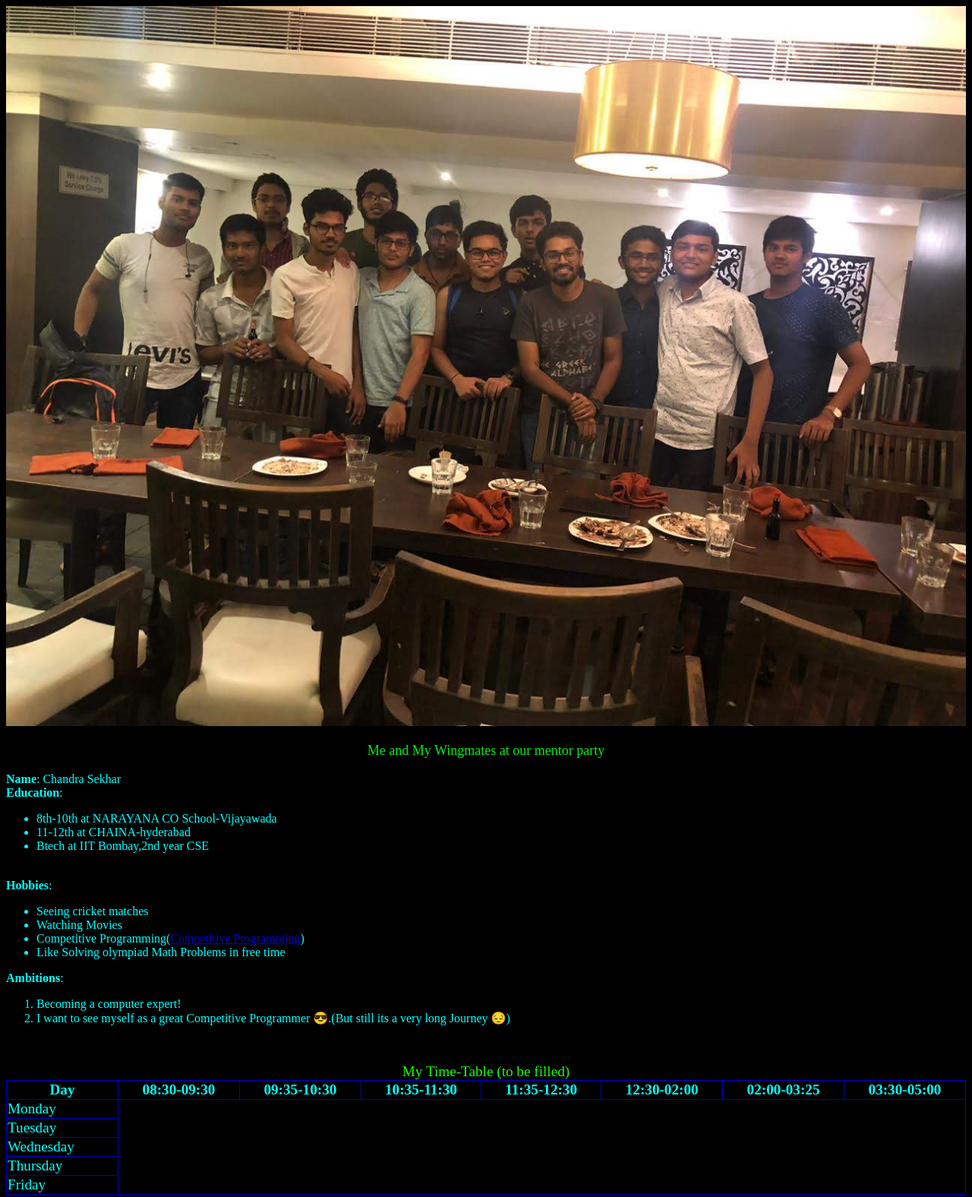
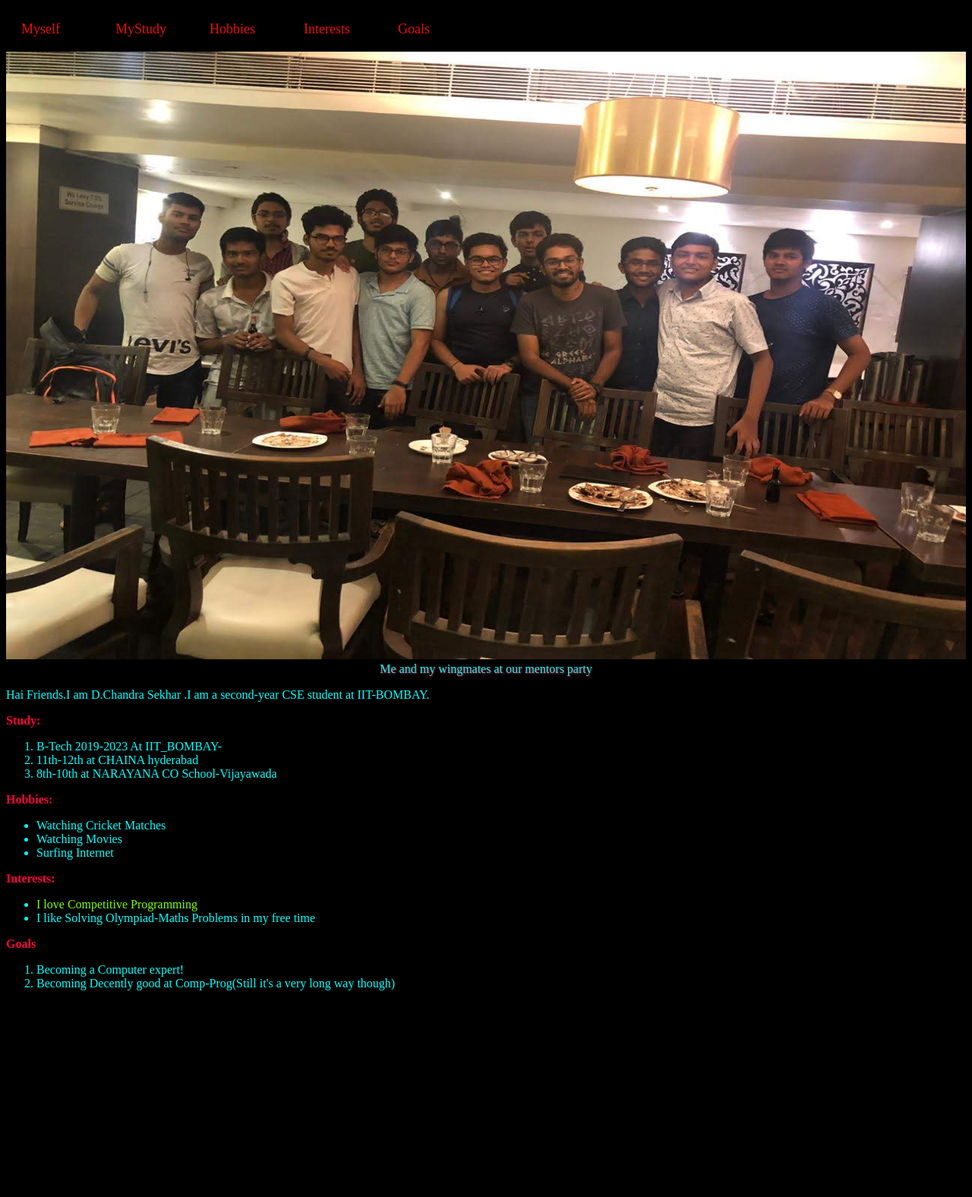
Before and after one commit to ChandraSekhar123331/190050031_WEB_DEV, a plain HTML site: page index.html in a window 1280 px wide. Shown: the whole page at 76% size. After the commit the page ends 1320 px from the top, so only its background shows below. Drawn offline with Linux system fonts and the light colour scheme.

Commit message:
template1.css

```diff
--- a/index.html
+++ b/index.html
@@ -1,15 +1,58 @@
 <!DOCTYPE html>
-<html style="background-color: black;">
+<html>
     <head>
+        <link rel="stylesheet" type="text/css" href="template1.css">
         <meta charset="UTF-8">
         <title>About Me</title>
     </head>
-    <body style="color: cyan;">
-        <img src="me.jpg" height="100%" width="100%" title="I am the first one in the back row from left">
-        <p style=" color: rgb(5, 235, 24); font-size: large;text-align: center;" >Me and My Wingmates at our mentor party</p>
+    <body >
+        <div>
+            <ul class="navbar">
+                <li><a href="#Myself">Myself</a></li>
+                <li><a href="#MyStudy">MyStudy</a></li>
+                <li><a href="#Hobbies">Hobbies</a></li>
+                <li><a href="#Interests">Interests</a></li>
+                <li><a href="#Goals">Goals</a></li>
+            </ul>
+        </div>
+        <img class="openingimg" src="me.jpg" alt="My Image" title="I am the first one in the back row from left">
+        <figcaption>Me and my wingmates at our mentors party</figcaption>
         <p id="Myself">
+            Hai Friends.I am D.Chandra Sekhar .I am a second-year CSE student at IIT-BOMBAY.
+        </p>
+        <p id="MyStudy">
+            <b>Study:</b>
+            <ol>
+                <li>B-Tech 2019-2023 At IIT_BOMBAY-</li>
+                <li>11th-12th at <abbr title="CHAITANYA NARAYANA">CHAINA</abbr> hyderabad</li>
+                <li>8th-10th at NARAYANA CO School-Vijayawada</li>
+            </ol>
+        </p>
+        <p id="Hobbies">
+            <b>Hobbies:</b>
+            <ul>
+                <li>Watching Cricket Matches</li>
+                <li>Watching Movies</li>
+                <li>Surfing Internet</li>
+            </ul>
+        </p>
+        <p id="Interests">
+            <b>Interests:</b>
+            <ul>
+                <li><a href="https://en.wikipedia.org/wiki/Competitive_programming" target="_blank">I love Competitive Programming</a></li>
+                <li>I like Solving Olympiad-Maths Problems in my free time</li>
+            </ul>
+        </p>
+        <p id="Goals">
+            <b>Goals</b>
+            <ol>
+                <li>Becoming a Computer expert!</li>
+                <li>Becoming Decently good at Comp-Prog(Still it's a very long way though)</li>
+            </ol>
+        </p>
+        <!-- <p id="Myself">
             <b>Name</b>: Chandra Sekhar
-            <br>
+
             <b>Education</b>:
                 <ul>
                     <li>8th-10th at NARAYANA CO School-Vijayawada</li>
@@ -31,23 +74,23 @@
                 </ol>
                 <br>
         </p>
-        <div style="text-align: center; color: rgb(25, 255, 4);font-size: larger;">My Time-Table (to be filled)</div>
-        <table style="width: 100%; border:1px;border-style:double;border-color: mediumblue;border-collapse: collapse;font-size: larger;">
+        <div>My Time-Table (to be filled)</div>
+        <table >
             <tr>
-                <th style="border:1px;border-style:double;border-color: mediumblue;border-collapse: collapse;">Day</th>
-                <th style="border:1px;border-style:double;border-color: mediumblue;border-collapse: collapse;">08:30-09:30</th>
-                <th style="border:1px;border-style:double;border-color: mediumblue;border-collapse: collapse;">09:35-10:30</th>
-                <th style="border:1px;border-style:double;border-color: mediumblue;border-collapse: collapse;">10:35-11:30</th>
-                <th style="border:1px;border-style:double;border-color: mediumblue;border-collapse: collapse;">11:35-12:30</th>
-                <th style="border:1px;border-style:double;border-color: mediumblue;border-collapse: collapse;">12:30-02:00</th>
-                <th style="border:1px;border-style:double;border-color: mediumblue;border-collapse: collapse;">02:00-03:25</th>
-                <th style="border:1px;border-style:double;border-color: mediumblue;border-collapse: collapse;">03:30-05:00</th>
+                <th>Day</th>
+                <th>08:30-09:30</th>
+                <th>09:35-10:30</th>
+                <th>10:35-11:30</th>
+                <th>11:35-12:30</th>
+                <th>12:30-02:00</th>
+                <th>02:00-03:25</th>
+                <th>03:30-05:00</th>
             </tr>
-            <tr><td style="border:1px;border-style:double;border-color: mediumblue;border-collapse: collapse;">Monday</td></tr>
-            <tr><td style="border:1px;border-style:double;border-color: mediumblue;border-collapse: collapse;">Tuesday</td></tr>
-            <tr><td style="border:1px;border-style:double;border-color: mediumblue;border-collapse: collapse;">Wednesday</td></tr>
-            <tr><td style="border:1px;border-style:double;border-color: mediumblue;border-collapse: collapse;">Thursday</td></tr>
-            <tr><td style="border:1px;border-style:double;border-color: mediumblue;border-collapse: collapse;">Friday</td></tr>
-        </table>
+            <tr><td>Monday</td></tr>
+            <tr><td>Tuesday</td></tr>
+            <tr><td>Wednesday</td></tr>
+            <tr><td>Thursday</td></tr>
+            <tr><td>Friday</td></tr>
+        </table>  -->
     </body>
 </html>
--- /dev/null
+++ b/template1.css
@@ -0,0 +1,61 @@
+*{
+    background-color: black;
+
+}
+a{
+    text-decoration: none;
+    color: chartreuse;
+}
+body{
+    color:cyan;
+}
+b{
+    color:rgb(253, 0, 63);
+}
+abbr{
+    text-decoration: none;
+}
+ul.navbar{
+    list-style-type: none;
+    margin:0;
+    padding:0;
+    width:100%;
+    height:60px;
+}
+ul.navbar li{
+    display:inline-block;
+    width:120px;
+    height:auto;
+
+}
+ul.navbar li a{
+    display:inline-block;
+    padding:20px 20px;
+    text-align:center;
+    text-decoration:none;
+    box-sizing: border-box;
+    font-size: large;
+    background-color:inherit;
+}
+ul.navbar li:hover{
+    background-color: darkgray;
+}
+ul.navbar li a:link{
+    color:rgb(233, 13, 13);
+}
+ul.navbar li a:visited{
+    color:greenyellow;
+}
+
+ul.navbar li a:active{
+    color:purple;
+}
+
+img.openingimg{
+    width: 100%;
+    height: 50em;
+}
+figcaption{
+    text-align: center;
+    text-shadow:1px 1px 2px rgb(236, 12, 49) ;
+}
```
